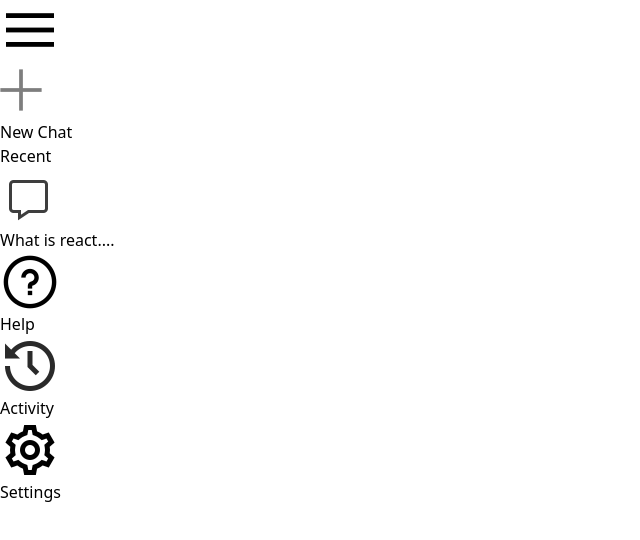
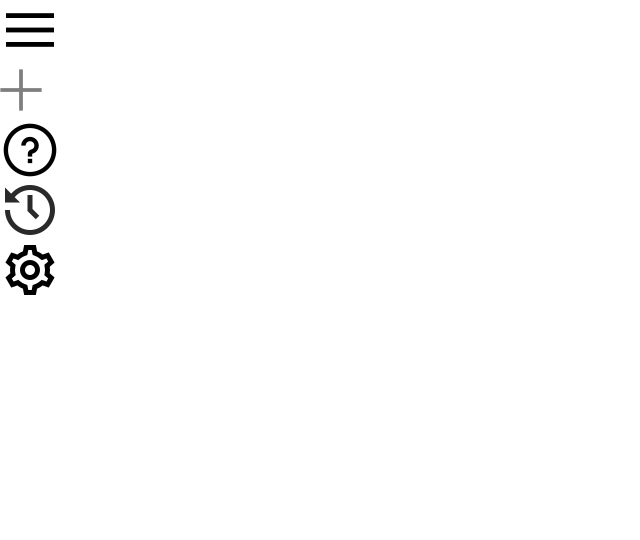
Before and after one commit to DeepCode-01/Gamini-2.0, a React (Vite) app: page / in a window 1280 px wide. Shown: the top 540 px of the page, without its empty margins (0-640 px from the left). Built offline with nearby package versions, Linux system fonts and the light colour scheme.

Commit message:
side bar css added

```diff
--- a/src/components/SideBar/SideBar.jsx
+++ b/src/components/SideBar/SideBar.jsx
@@ -1,44 +1,48 @@
-import React from 'react'
-import "./SideBar.css"
-import {assets} from "../../assets/assets"
+import React, { useState } from "react";
+// import "./SideBar.css"
+import { assets } from "../../assets/assets";
 
 const SideBar = () => {
+  const [extented, setExtented] = useState(false);
+
   return (
-    <div className='sidebar min-h-full inline-flex flex-col justify-between bg-[#f0f4f9]'>
+    <div className="sidebar min-h-full inline-flex flex-col justify-between bg-[#f0f4f9] py-5 px-3">
       <div className="top">
-            <img className="menu block ml-2 cursor-pointer" src={assets.menu_icon} alt="" />
-            <div className="new-chat">
-                <img className='w-1' src={assets.plus_icon} alt="" />
-                <p>New Chat</p>
+        <img onClick={()=>setExtented(prev=>!prev)}
+          className="menu w-6 block ml-4 cursor-pointer"
+          src={assets.menu_icon}
+          alt=""
+        />
+        <div className="new-chat mt-12 inline-flex items-center gap-3 py-2 px-4 rounded-full text-sm text-gray-600 cursor-pointer bg-[#e6eaf1]">
+          <img className="w-5" src={assets.plus_icon} alt="" />
+          {extented ? <p>New Chat</p> : null}
         </div>
-            <div className="recent">
-                <p className="recent-title">
-                    Recent
-                </p>
-                <div className="recent-entry">
-                    <img src={assets.message_icon} alt="" />
+        {extented ? (
+          <div className="recent flex flex-col">
+            <p className="recent-title mt-7 mb-5">Recent</p>
+            <div className="recent-entry flex items-start gap-2 p-2 pr-10 rounded-full text-[#282828] cursor-pointer hover:bg-[#e2e6eb]">
+              <img className="w-6" src={assets.message_icon} alt="" />
               <p>What is react....</p>
             </div>
           </div>
-
+        ) : null}
       </div>
-        <div className="bottom">
-            <div className="bottom-item recent-entry">
-                <img src={assets.question_icon} alt="" />
-                <p>Help</p>
+      <div className="bottom flex flex-col">
+        <div className=" flex items-start gap-2 p-2 pr-10 rounded-full text-[#282828] cursor-pointer hover:bg-[#e2e6eb] ">
+          <img className="w-6" src={assets.question_icon} alt="" />
+          {extented ? <p>Help</p> : null}
         </div>
-            <div className="bottom-item recent-entry">
-                <img src={assets.history_icon} alt="" />
-                <p>Activity</p>
+        <div className=" flex items-start gap-2 p-2 pr-10 rounded-full text-[#282828] cursor-pointer hover:bg-[#e2e6eb]">
+          <img className="w-6" src={assets.history_icon} alt="" />
+          {extented ? <p>Activity</p> : null}
         </div>
-            <div className="bottom-item recent-entry">
-                <img src={assets.setting_icon} alt="" />
-                <p>Settings</p>
+        <div className=" flex items-start gap-2 p-2 pr-10 rounded-full text-[#282828] cursor-pointer hover:bg-[#e2e6eb]">
+          <img className="w-6" src={assets.setting_icon} alt="" />
+          {extented ? <p>Settings</p> : null}
         </div>
       </div>
+    </div>
+  );
+};
 
-    </div>
-  )
-}
-
-export default SideBar
+export default SideBar;
```
Also changed, not shown: src/components/SideBar/SideBar.css (deleted, +0 -9 lines). Lines whose indentation alone changed are shown as unchanged.
